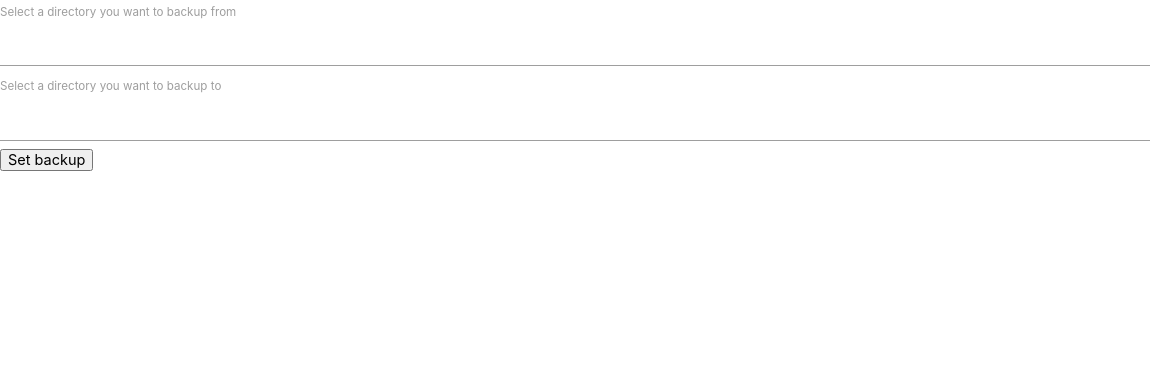
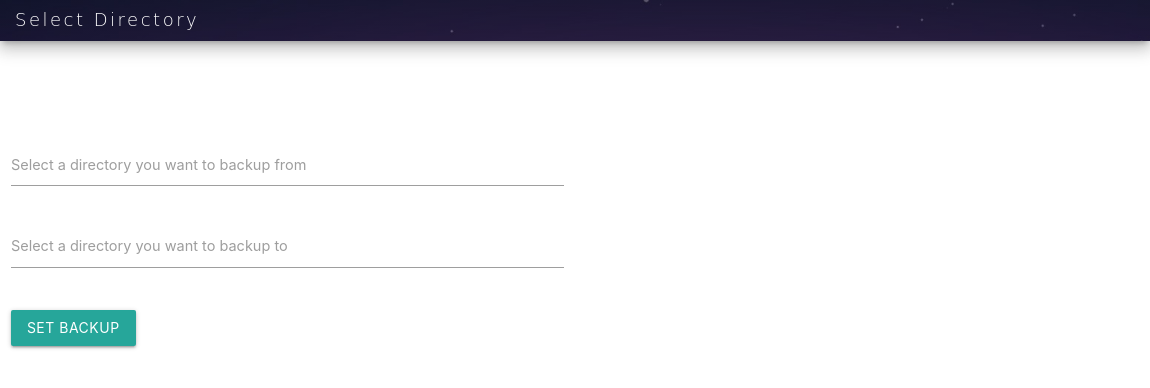
Before and after one commit to sanderhelleso/safeFiles, an Electron app: page selectDirWindow.html in a window 1150 px wide. Drawn offline with nearby package versions, Linux system fonts and the light colour scheme; a web font is replaced by a local one.

Commit message:
updated form and styles for selectDir window

```diff
--- a/app.js
+++ b/app.js
@@ -52,7 +52,8 @@ function createSelectDirWindow() {
 	selectDirWindow = new BrowserWindow({
 		width: 800,
 		height: 500,
-		title: "Select directory"
+		title: "Select directory",
+		frame: false
 	});
 
 	// load html into window
--- a/css/main.css
+++ b/css/main.css
@@ -32,6 +32,7 @@ body {
 	background-size: cover;
 	background-repeat: no-repeat;
 	background-attachment: fixed;
+	z-index: 100;
 }
 
 #titlebar {
@@ -127,6 +128,12 @@ body {
 	border-bottom: 0.5px solid #b388ff;
 }
 
+.backedUpDir .renewRunning {
+	-webkit-animation:spin 4s linear infinite;
+    -moz-animation:spin 4s linear infinite;
+    animation:spin 4s linear infinite;
+}
+
 #backedUpCont i {
 	color: #66bb6a;
 }
@@ -149,28 +156,29 @@ body {
 	opacity: 0.3;
 }
 
-#backedUpCont .running {
-	font-size: 20px;
-	margin-right: 5px;
-	position: relative;
-	/* Adjust these values accordingly */
-	top: 2.5px;
-	color: #66bb6a;
-}
-
-#backedUpCont .stopped {
-	font-size: 20px;
-	margin-right: 5px;
-	position: relative;
-	/* Adjust these values accordingly */
-	top: 2.5px;
-	color: #ef5350;
-}
-
-
 #backedUpCont .status {
 	font-size: 18px;
 	text-transform: uppercase;
 	font-family: 'Poiret One', cursive;
 	letter-spacing: 2px;
 }
+
+#backedUpCont .status i {
+	font-size: 20px;
+	margin-right: 5px;
+	position: relative;
+	top: 2.5px;
+}
+
+#backedUpCont .running {
+	color: #66bb6a;
+}
+
+#backedUpCont .stopped {
+	color: #ef5350;
+}
+
+/******************* ANIMATIONS *********************/
+@-moz-keyframes spin { 100% { -moz-transform: rotate(360deg); } }
+@-webkit-keyframes spin { 100% { -webkit-transform: rotate(360deg); } }
+@keyframes spin { 100% { -webkit-transform: rotate(360deg); transform:rotate(360deg); } }
--- a/css/selectDir.css
+++ b/css/selectDir.css
@@ -0,0 +1,29 @@
+#electron-titlebar {
+	background: linear-gradient(
+    rgba(20, 20, 20, 0.3),
+    rgba(118, 0, 255, 0.3)),
+    url("../img/bg.jpg");
+	background-size: cover;
+	background-repeat: no-repeat;
+	background-attachment: fixed;
+	z-index: 100;
+}
+
+#titlebar {
+	width: 100%;
+	height: 100%;
+	line-height: 40px;
+}
+
+#titlebar #title {
+	margin-left: 15px;
+	color: white;
+	font-weight: 100;
+	font-size: 18px;
+	font-family: 'Megrim', cursive;
+	letter-spacing: 2.5px;
+}
+
+#mainCont {
+	margin-top: 7.5%;
+}
--- a/js/selectDirWindow.js
+++ b/js/selectDirWindow.js
@@ -1,10 +1,15 @@
 window.onload = start;
 
 const electron = require("electron");
+const titleBar = require("electron-titlebar");
 const {ipcRenderer} = electron;
 function start() {
 	const form = document.querySelector("form");
 	form.addEventListener("submit", setDirectory);
+
+	// invert color of static titlebar imgs (black to white)
+	document.querySelector(".button-img-minimize").style.filter = "invert(100%)";
+	document.querySelector(".button-img-close").style.filter = "invert(100%)";
 }
 
 function setDirectory(e) {
--- a/selectDirWindow.html
+++ b/selectDirWindow.html
@@ -2,19 +2,32 @@
 <html>
 <head>
 	<title>Select directory</title>
+	<link rel="stylesheet" type="text/css" href="css/animate.css">
+	<link href="https://fonts.googleapis.com/icon?family=Material+Icons" rel="stylesheet">
 	<link rel="stylesheet" href="https://cdnjs.cloudflare.com/ajax/libs/materialize/1.0.0-beta/css/materialize.min.css">
+	<link href="https://fonts.googleapis.com/css?family=Megrim|Poiret+One" rel="stylesheet">
 	<link rel="stylesheet" type="text/css" href="css/selectDir.css">
 </head>
 <body>
-	<form>
-		<div>
-			<label>Select a directory you want to backup from</label>
-			<input id="directoryFrom" type="text" name="directoryFrom">
-			<label>Select a directory you want to backup to</label>
-			<input id="directoryTo" type="text" name="directoryTo">
-		</div>
-		<button type="submit">Set backup</button>
-	</form>
+	<div id="electron-titlebar" class="inset drag z-depth-3">
+		<div id="titlebar"><span id="title">Select Directory</span></div>
+	</div>
+	<div class="row">
+		<form id="mainCont" class="col s6">
+		    <div class="row">
+		        <div class="input-field col s12">
+		          	<label for="directoryFrom">Select a directory you want to backup from</label>
+					<input id="directoryFrom" type="text" name="directoryFrom">
+		        </div>
+		        <div class="input-field col s12">
+			        <label for="directoryTo">Select a directory you want to backup to</label>
+					<input id="directoryTo" type="text" name="directoryTo">
+		        </div>
+		      </div>
+		      <button type="submit" class="waves-effect waves-light btn">Set backup</button>
+			</div>
+		</form>
+	<script src="https://cdnjs.cloudflare.com/ajax/libs/materialize/1.0.0-beta/js/materialize.min.js"></script>
 	<script type="text/javascript" src="js/selectDirWindow.js"></script>
 </body>
 </html>
```
Also changed, not shown: mainWindow.html (+3 -3 lines).
